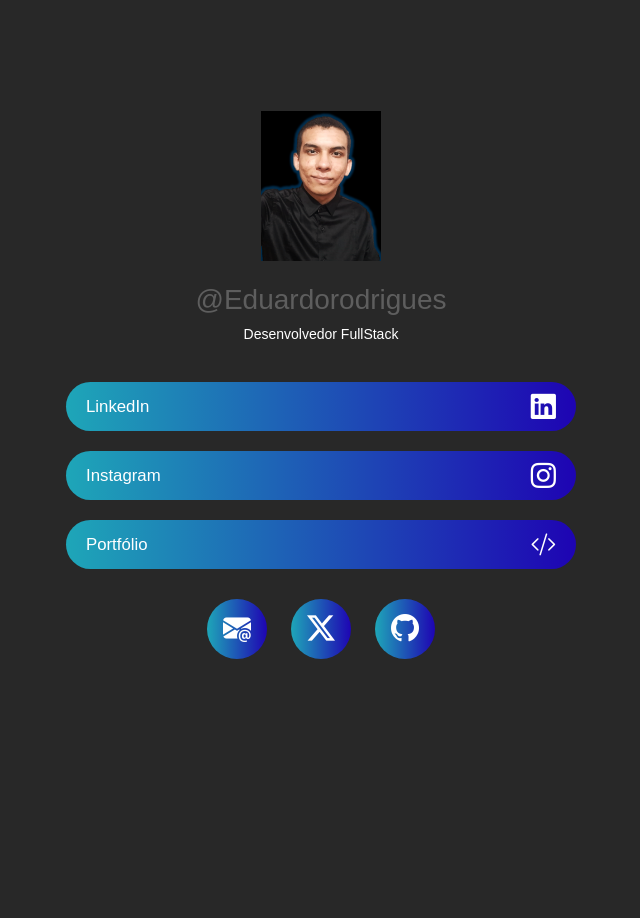
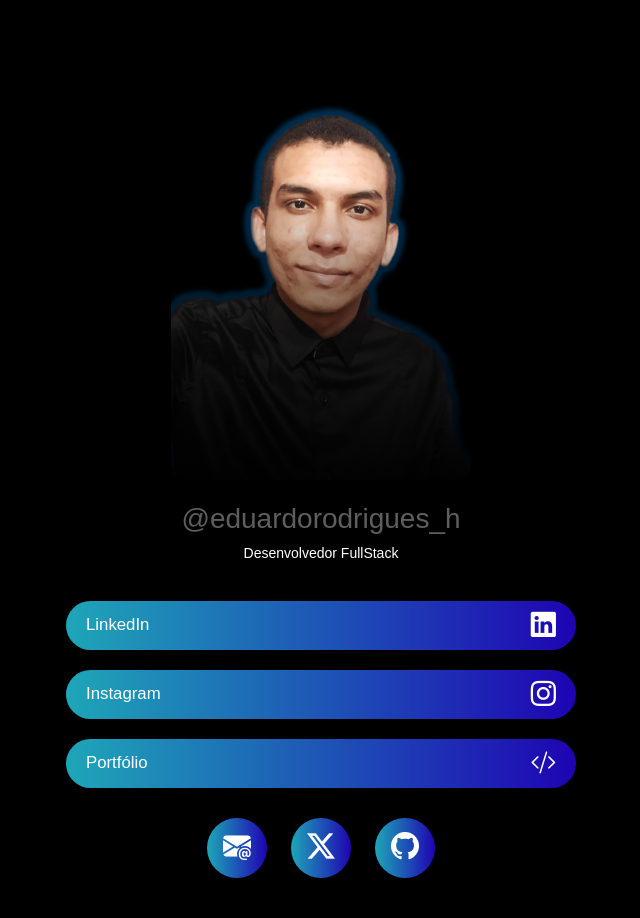
Before and after one commit to eduardohro/pagina-link, a plain HTML site: page index.html in a window 1280 px wide. Shown: the whole page, without its empty margins (319-959 px from the left). Before the commit the page ends 800 px from the top, so only its background shows below. Drawn offline with nearby package versions, Linux system fonts and the light colour scheme.

Commit message:
add style image

```diff
--- a/index.html
+++ b/index.html
@@ -10,8 +10,8 @@
 <body>
     <div class="container">
         <header>
-            <img src="imagem/perfil-1.png" alt="Minha foto de perfil">
-            <h1>@Eduardorodrigues</h1>
+            <div class="image-container"><img src="imagem/perfil-1.png" alt="Minha foto de perfil"></div>
+            <h1>@eduardorodrigues_h</h1>
             <p>Desenvolvedor FullStack</p>
         </header>
 
--- a/style.css
+++ b/style.css
@@ -13,7 +13,7 @@ html {
 }
 
 body {
-    background-color: #282828;
+    background-color: #000000;
     height: 100%;
 }
 
@@ -41,12 +41,39 @@ a {
 
 header {
     text-align: center;
-    margin-bottom: 40px;
+    margin: 250px 0 40px 0;
+
 }
 
+.image-container {
+    position: relative;
+    display: inline-block;
+    max-width: 300px;
+    border-radius: 15px;
+    overflow: hidden;
+}
+
+.image-container img {
+    display: block;
+    width: 100%;
+    height: auto;
+}
+
+.image-container::after {
+    content: "";
+    position: absolute;
+    bottom: 0;
+    left: 0;
+    width: 100%;
+    height: 80%; /* Ajuste para controlar a altura do gradiente */
+    background: linear-gradient(to top, rgb(0, 0, 0), rgba(0, 0, 0, 0));
+}
+
+
 header img {
-    max-width: 120px;
+    max-width: 300px;
     margin-bottom: 20px;
+    border-radius: 15px;
 }
 
 header h1 {
@@ -91,6 +118,7 @@ a.link button:hover, footer a.btn-footer:hover {
 footer {
     text-align: center;
     margin: 30px;
+    padding-bottom: 40px;
 }
 
 footer a.btn-footer {
```
